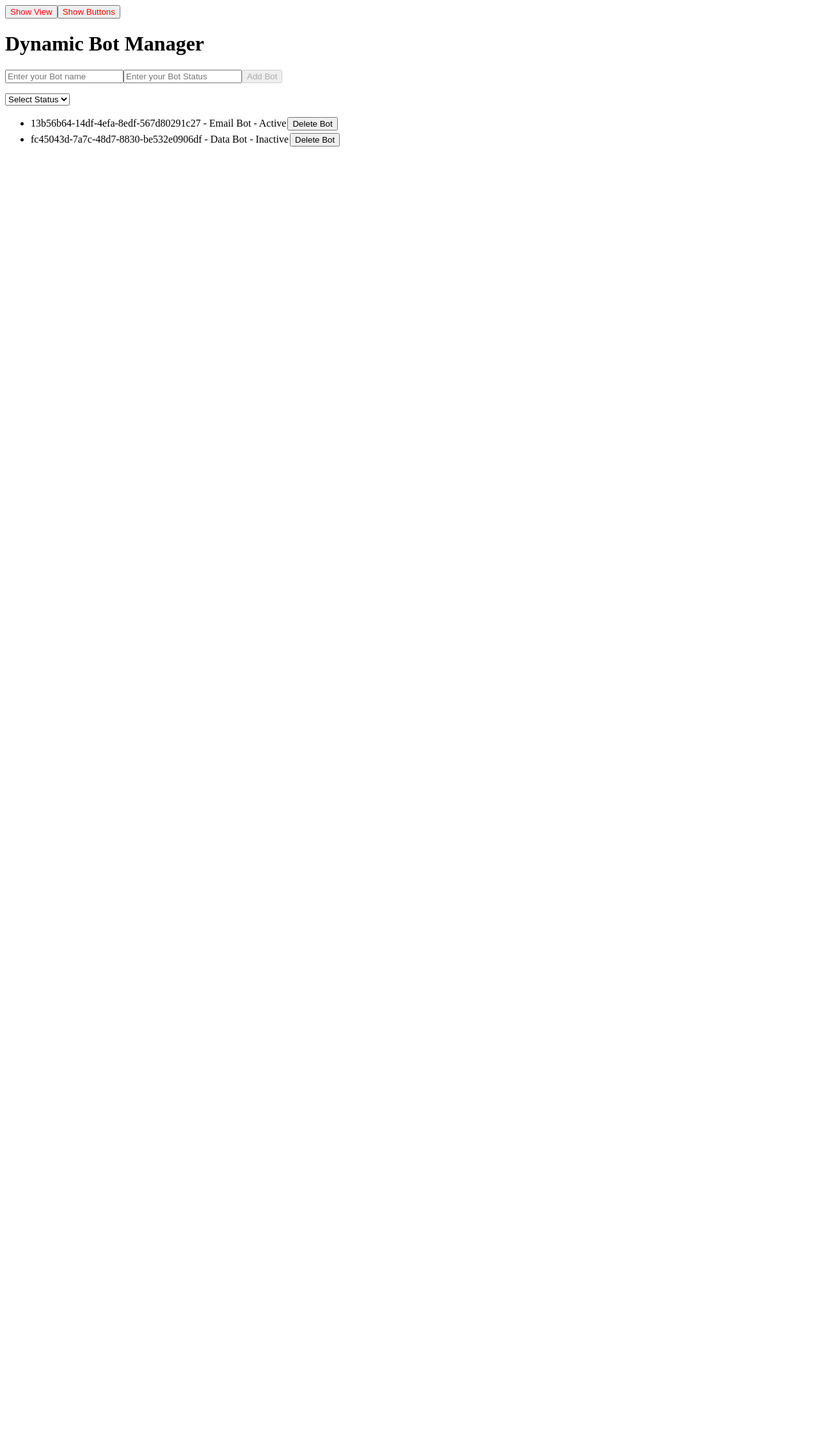
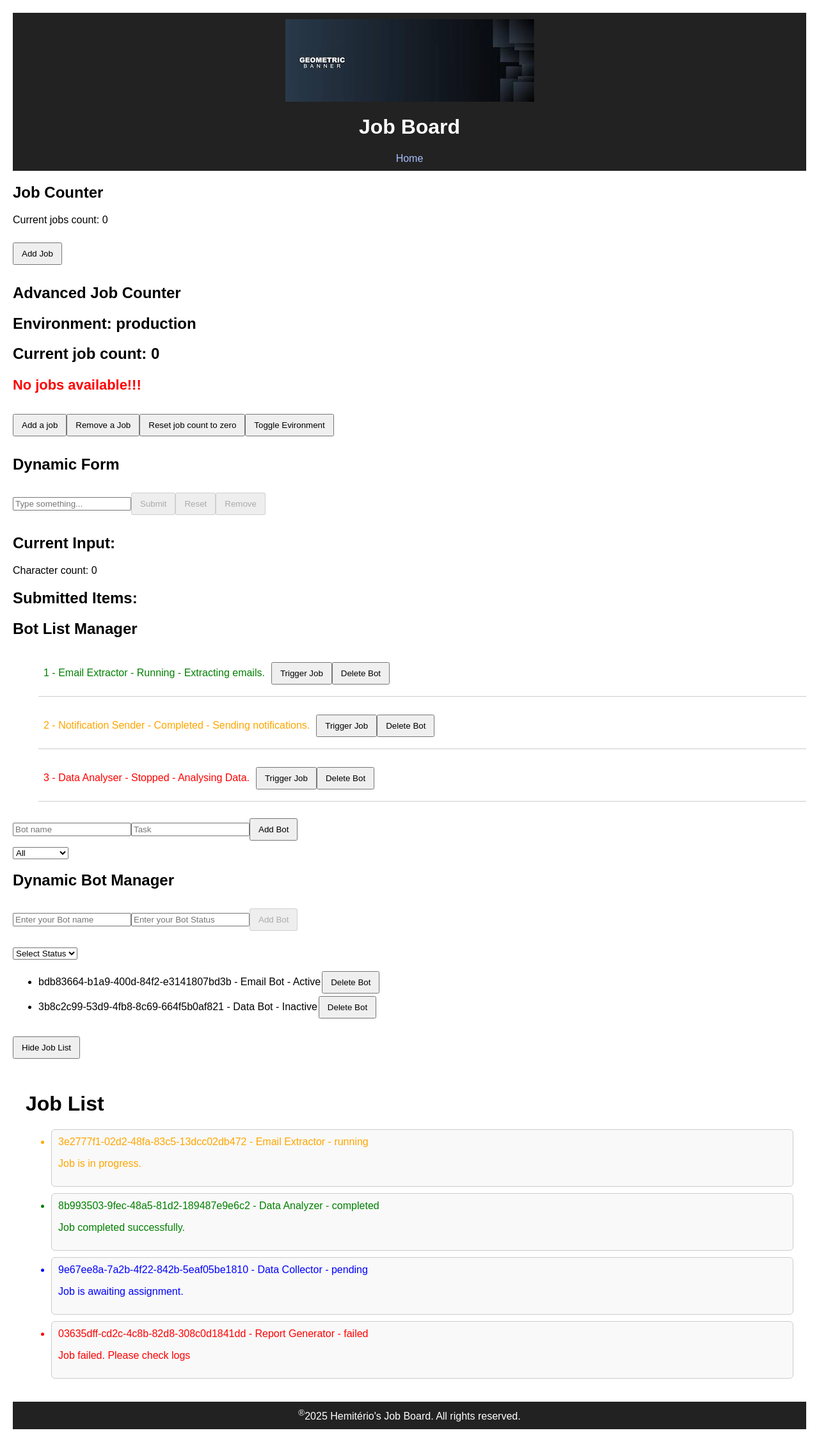
Before and after one commit to Upepetch/react-sample-repo, a React (Create React App) app: page / in a window 1280 px wide. Shown: the whole page at 64% size. Before the commit the page ends 800 px from the top, so only its background shows below. Built offline with nearby package versions, Linux system fonts and the light colour scheme.

Commit message:
feat: Add job and bot components, update layout and styling

```diff
--- /dev/null
+++ b/src/App.css
@@ -0,0 +1,70 @@
+html, body {
+  height: 100%;
+  margin: 0;
+}
+
+#root {
+  display: flex;
+  flex-direction: column;
+  min-height: 100vh;
+}
+
+/* App styles */
+.app {
+    font-family: sans-serif;
+    padding: 20px;
+    min-height: 100vh;
+    /* display: flex; */
+    flex-direction: column;
+}
+
+button {
+    margin: 10px 0;
+    padding: 8px 12px;
+    cursor: pointer;
+}
+
+
+/* Header styles */
+.header {
+  background-color: #222;
+  color: white;
+  padding: 10px;
+  text-align: center;
+}
+
+.logo {
+  display: block;
+  margin: 0 auto 10px;
+}
+
+nav a {
+  color: #a8bfff;
+  text-decoration: none;
+}
+
+
+/* Footer styles */
+footer {
+  margin-top: auto;
+  background-color: #222;
+  color: white;
+  text-align: center;
+  padding: 10px;
+}
+
+/* Job List styles */
+
+.job-list {
+    padding: 20px;
+}
+
+/* Job item styles */
+
+.job-item {
+    padding: 10px;
+    margin-bottom: 10px;
+    border: 1px solid #ccc;
+    border-radius: 6px;
+    background-color: #f9f9f9;
+}
--- a/src/App.js
+++ b/src/App.js
@@ -1,6 +1,4 @@
-import React, { useState } from "react";
-
-// Set multi-level switching rendering
+import { useState } from "react";
 
 import SimpleList from "./SimpleList"; // Bonus
 import StyledButton from "./StyledButton";
@@ -11,58 +9,45 @@ import AdvancedJobCounter from "./AdvancedJobCounter";
 import DynamicForm from "./DynamicForm";
 import BotListManager from "./BotListManager";
 import DynamicBotManager from "./DynamicBotManager";
+import { Header } from "./Component/Header";
+import { Footer } from "./Component/Footer";
+import { JobList } from "./Component/JobList";
+import './App.css';
 
 
 const App = () => {
+  const [show, setShow] = useState(true);
 
-  const [view, setView] = useState('job');
-  const [showView, setShowView] = useState(false);
-  const [showButtons, setShowButtons] = useState(false);
 
-  const arrayVar = ["apple", "banana", "mango", "cherry"];
+  const jobs = [
+      {id: crypto.randomUUID(), name: 'Email Extractor', status: 'running'},
+      {id: crypto.randomUUID(), name: 'Data Analyzer', status: 'completed'},
+      {id: crypto.randomUUID(), name: 'Data Collector', status: 'pending'},
+      {id: crypto.randomUUID(), name: 'Report Generator', status: 'failed'}
+  ];
 
   return (
-    <div>
-        <button style={{color: 'red', textAlign: 'center'}} onClick={() => setShowView(prev => !prev)}>
-            {showView ? 'Hide View' : 'Show View'}
-         </button>
+    <div className="app">
+      <Header />
 
-           <button style={{color: 'red', textAlign: 'center'}}  onClick={() => setShowButtons(prev => !prev)}>
-             {showButtons ? 'Hide Buttons' : 'Show Buttons'}
-         </button>
+      <section className="counters">
+        <JobCounter />
+        <AdvancedJobCounter />
+      </section>
+      <section className="forms">
+        <DynamicForm />
+        <BotListManager />
+        <DynamicBotManager />
+      </section>
 
-       {showButtons && (
-          <>
-            <button onClick={() => setView('job')}>CreateJob</button>
-            <button onClick={() => setView('list')}>SimpleList</button>
-            <button onClick={() => setView('button')}>StyledButton</button>
-            <button onClick={() => setView('variable')}>VariableDisplay</button>
-          </>
-       )}
+        <button onClick={() => setShow(!show)}>
+        {show ? 'Hide Job List' : 'Show Job List'}
+        </button>
+        {show && <JobList jobs={jobs}/>}
 
-       {showView && (
-          <>
-            {view === 'job' && <CreateJob />}
-            {view === 'list' && <SimpleList items={arrayVar} />}
-            {view === 'button' && <StyledButton />}
-            {view === 'variable' && <VariableDisplay />}
-          </>
-        )}
-        {/* <JobCounter /> */}
-        {/* <AdvancedJobCounter /> */}
-        {/* <DynamicForm /> */}
-        {/* <BotListManager /> */}
-        <DynamicBotManager />
+        <Footer />
     </div>
-  )
-}
-
-  //const object1 = {empID: 'Emp123', emdept: 'IT'};
-
-  // const arrayVar = ["apple", "banana", "mango", "cherry"]; // Bonus
-
+  );
+};
 
 export default App;
-
-
-// ps: when returning you use curly brackets ({}) with your defined variable (you always return something)
--- /dev/null
+++ b/src/Component/Footer.js
@@ -0,0 +1,9 @@
+import React from 'react'
+
+export const Footer = () => {
+  return (
+    <footer>
+       <sup>®</sup>2025 Hemitério's Job Board. All rights reserved.
+    </footer>
+  );
+};
--- /dev/null
+++ b/src/Component/Header.js
@@ -0,0 +1,15 @@
+import React from 'react';
+import logo from './images/logo.jpg';
+export const Header = () => {
+  return (
+    <div className='header'>
+    <header>
+        <img src={logo} alt="header banner" className='logo'/>
+         <h1>Job Board</h1>
+         <nav>
+         <a href="./">Home</a>
+         </nav>
+    </header>
+   </div>
+  );
+};
--- /dev/null
+++ b/src/Component/JobItem.js
@@ -0,0 +1,23 @@
+import React from 'react'
+
+export const JobItem = ({job}) => {
+  const {id, name, status} = job;
+
+  const styleAtt = {
+    color:
+           status === 'completed' ? 'green':
+           status === 'running' ? 'orange':
+           status === 'pending' ? 'blue' :
+           status === 'failed' ? 'red':
+           'default'
+  };
+  return (
+    <li className='job-item' style={styleAtt}>
+      <span>{id}</span> - <span>{name}</span> - <span className='status'>{status}</span>
+      {status === 'running' && <p>Job is in progress.</p>}
+      {status === 'completed' && <p>Job completed successfully.</p>}
+      {status === 'pending' && <p>Job is awaiting assignment.</p>}
+      {status === 'failed' && <p>Job failed. Please check logs</p>}
+    </li>
+  );
+};
--- /dev/null
+++ b/src/Component/JobList.js
@@ -0,0 +1,16 @@
+import React from "react";
+import { JobItem } from "./JobItem";
+
+export const JobList = ({jobs}) => {
+
+  return (
+    <div className='job-list'>
+        <h1>Job List</h1>
+          <ul>
+          {jobs.map((job) => (
+          <JobItem key={job.id} job={job} />
+          ))}
+          </ul>
+    </div>
+  );
+};
--- a/src/DynamicBotManager.js
+++ b/src/DynamicBotManager.js
@@ -53,7 +53,7 @@ const deleteBot = (id) => {
         </select>
         <ul>
           {
-          botList.map(({id, name, status}) => <li key={id}>{id} - {name} - {status}
+           botList.map(({id, name, status}) => <li key={id}>{id} - {name} - {status}
           <button onClick={() => deleteBot(id)} style={{margin: '2px'}}>Delete Bot</button></li>) // function reference/arrow function to prevent automatic function call
           }
         </ul>
```
Also changed, not shown: App2.js (added, +82 -0 lines), src/Component/images/logo.jpg (added), 1 other file (tests, documents, lock files or other folders).
